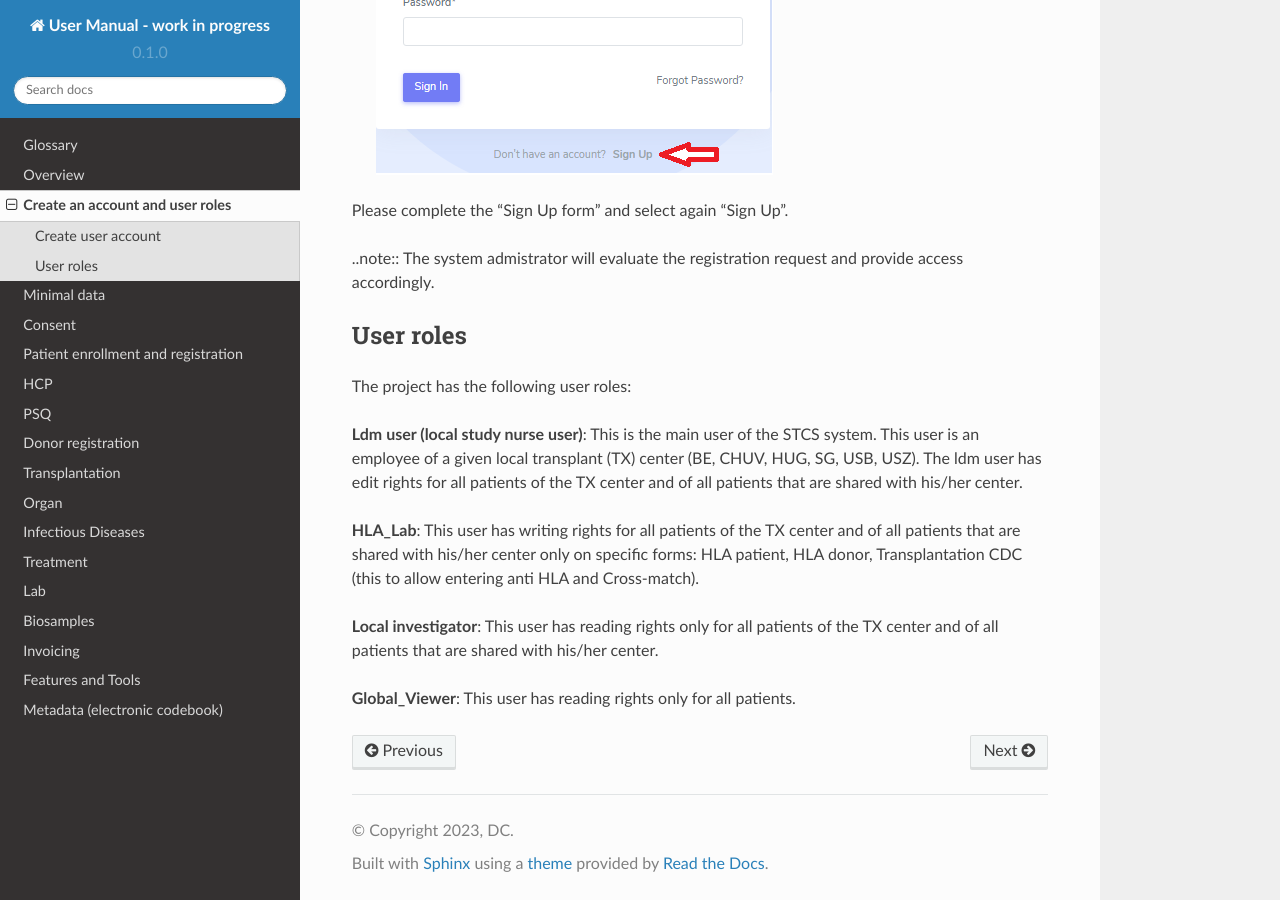
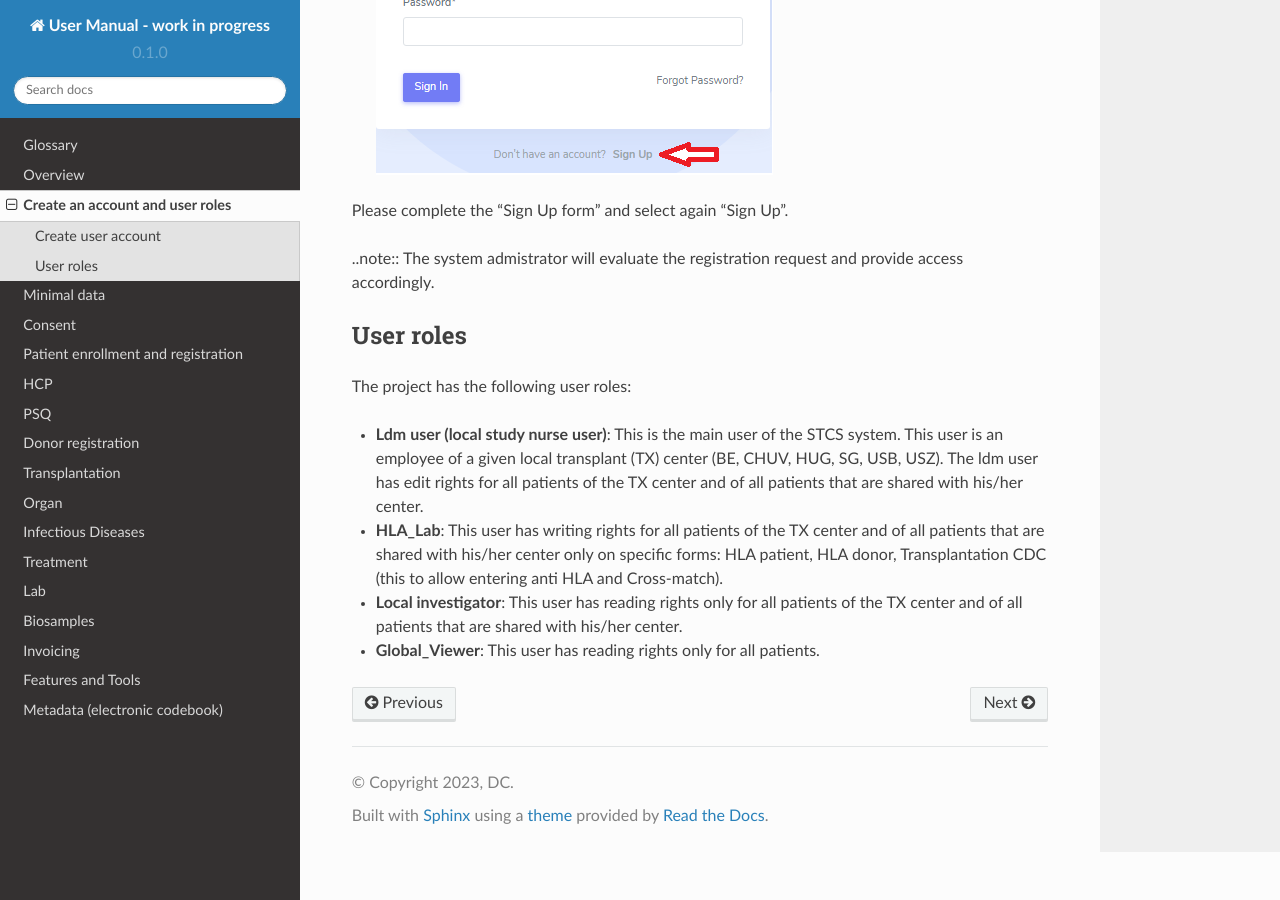
Before and after one commit to swiss-transplant-cohort-study/3LC-user-manual, a Sphinx documentation site: the page built from docs/source/signup.rst, in a window 1280 px wide and 900 px high, scrolled down 526 px. Built offline with Sphinx 7.4.7 and the Read the Docs theme 2.0.0, drawn with Linux system fonts in a browser that asks for light colours.

```diff
--- a/docs/source/signup.rst
+++ b/docs/source/signup.rst
@@ -17,10 +17,10 @@ User roles
 
 The project has the following user roles:
 
-**Ldm user (local study nurse user)**: This is the main user of the STCS system. This user is an employee of a given local transplant (TX) center (BE, CHUV, HUG, SG, USB, USZ). The ldm user has edit rights for all patients of the TX center and of all patients that are shared with his/her center.
+* **Ldm user (local study nurse user)**: This is the main user of the STCS system. This user is an employee of a given local transplant (TX) center (BE, CHUV, HUG, SG, USB, USZ). The ldm user has edit rights for all patients of the TX center and of all patients that are shared with his/her center.
 
-**HLA_Lab**: This user has writing rights for all patients of the TX center and of all patients that are shared with his/her center only on specific forms: HLA patient, HLA donor, Transplantation CDC (this to allow entering anti HLA and Cross-match).
+* **HLA_Lab**: This user has writing rights for all patients of the TX center and of all patients that are shared with his/her center only on specific forms: HLA patient, HLA donor, Transplantation CDC (this to allow entering anti HLA and Cross-match).
 
-**Local investigator**: This user has reading rights only for all patients of the TX center and of all patients that are shared with his/her center.
+* **Local investigator**: This user has reading rights only for all patients of the TX center and of all patients that are shared with his/her center.
 
-**Global_Viewer**: This user has reading rights only for all patients.
+* **Global_Viewer**: This user has reading rights only for all patients.
```
